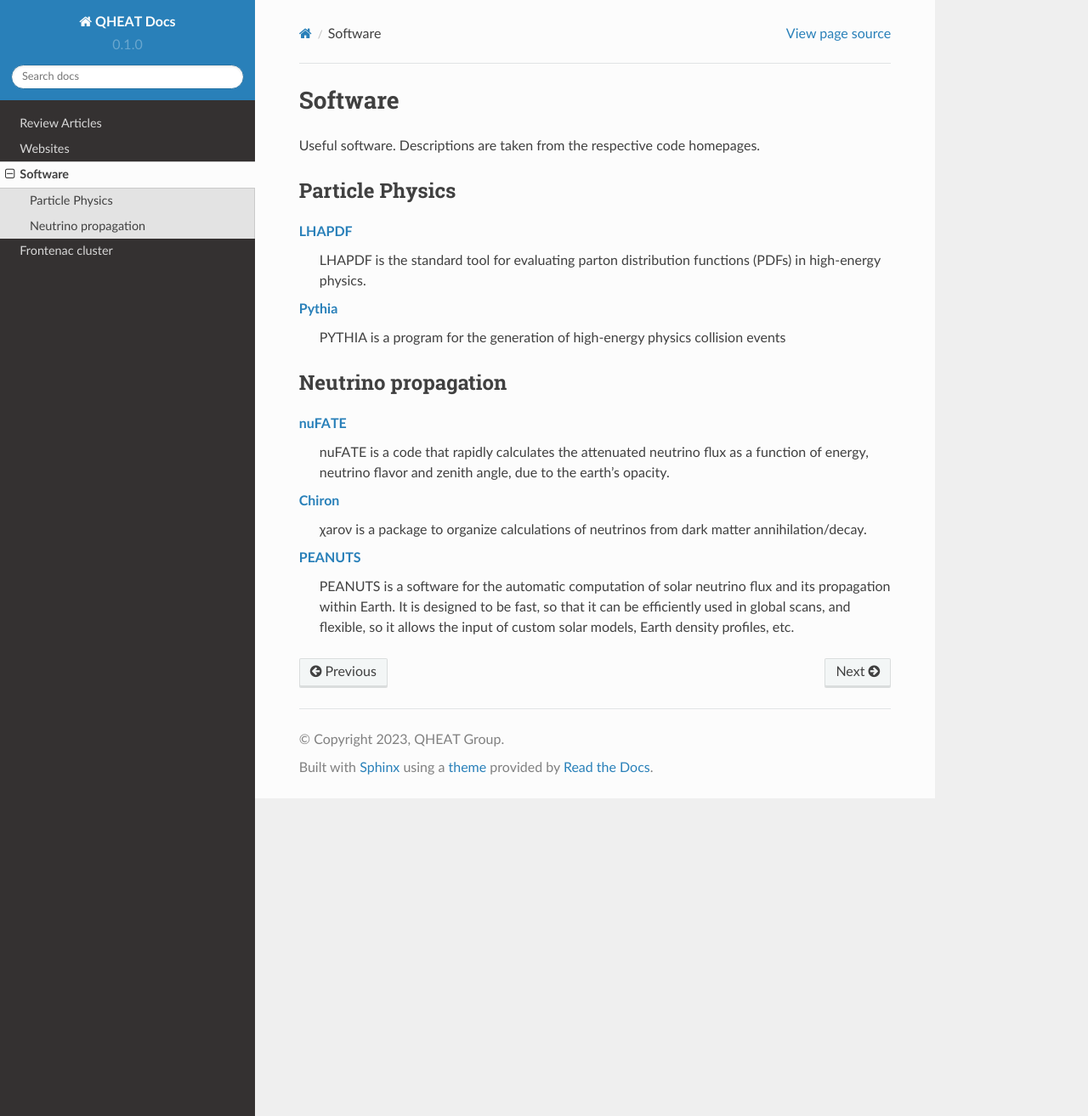
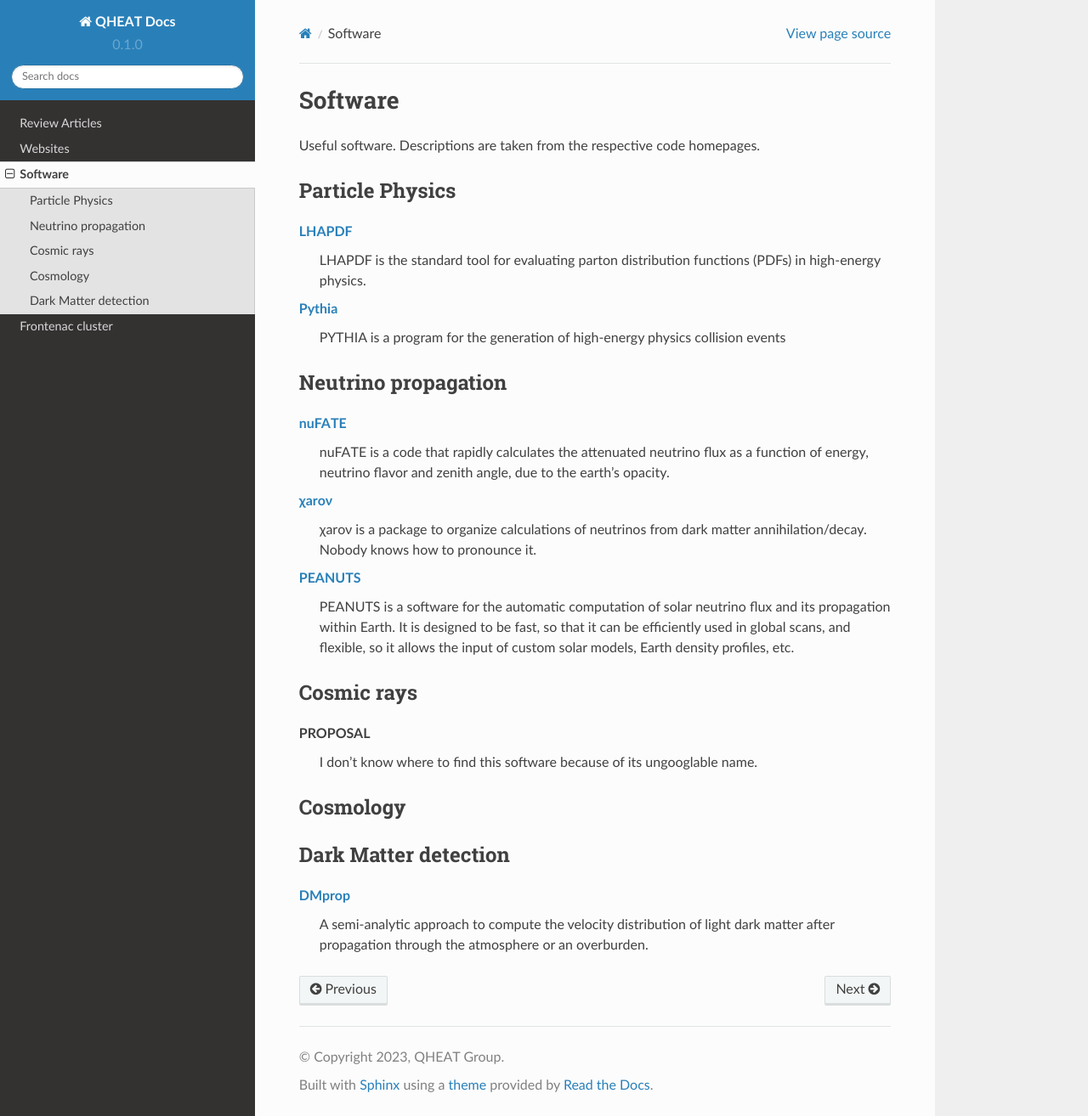
Before and after one commit to aaronvincent/QHEAT, a Sphinx documentation site: the page built from docs/source/software.rst, in a window 1280 px wide and 1314 px high. Shown: the whole window at 85% size. Built offline with Sphinx 7.4.7 and the Read the Docs theme 2.0.0, drawn with Linux system fonts in a browser that asks for light colours.

Commit message:
more noodling

```diff
--- a/docs/source/reviews.rst
+++ b/docs/source/reviews.rst
@@ -8,6 +8,7 @@
 Cosmology
 ---------
 
+Planck 2018 `results. VI. Cosmological parameters <https://inspirehep.net/literature/1682902>`_
 
 .. _darkmatter:
 
--- a/docs/source/software.rst
+++ b/docs/source/software.rst
@@ -20,8 +20,23 @@
 `nuFATE <https://github.com/aaronvincent/nuFATE>`_
     nuFATE is a code that rapidly calculates the attenuated neutrino flux as a function of energy, neutrino flavor and zenith angle, due to the earth's opacity.
 
-`Chiron <https://github.com/icecube/charon>`_
-    χarον is a package to organize calculations of neutrinos from dark matter annihilation/decay.
+`χarον <https://github.com/icecube/charon>`_
+    χarον is a package to organize calculations of neutrinos from dark matter annihilation/decay. Nobody knows how to pronounce it.
 
 `PEANUTS <https://github.com/michelelucente/PEANUTS>`_
     PEANUTS is a software for the automatic computation of solar neutrino flux and its propagation within Earth. It is designed to be fast, so that it can be efficiently used in global scans, and flexible, so it allows the input of custom solar models, Earth density profiles, etc.
+
+Cosmic rays
+-----------
+
+PROPOSAL
+    I don't know where to find this software because of its ungooglable name.
+
+Cosmology
+---------
+
+Dark Matter detection
+---------------------
+
+`DMprop <https://github.com/ccapp413/DMpropPublic>`_
+    A semi-analytic approach to compute the velocity distribution of light dark matter after propagation through the atmosphere or an overburden.
```
Also changed, not shown: docs/source/websites.rst (+6 -2 lines).
